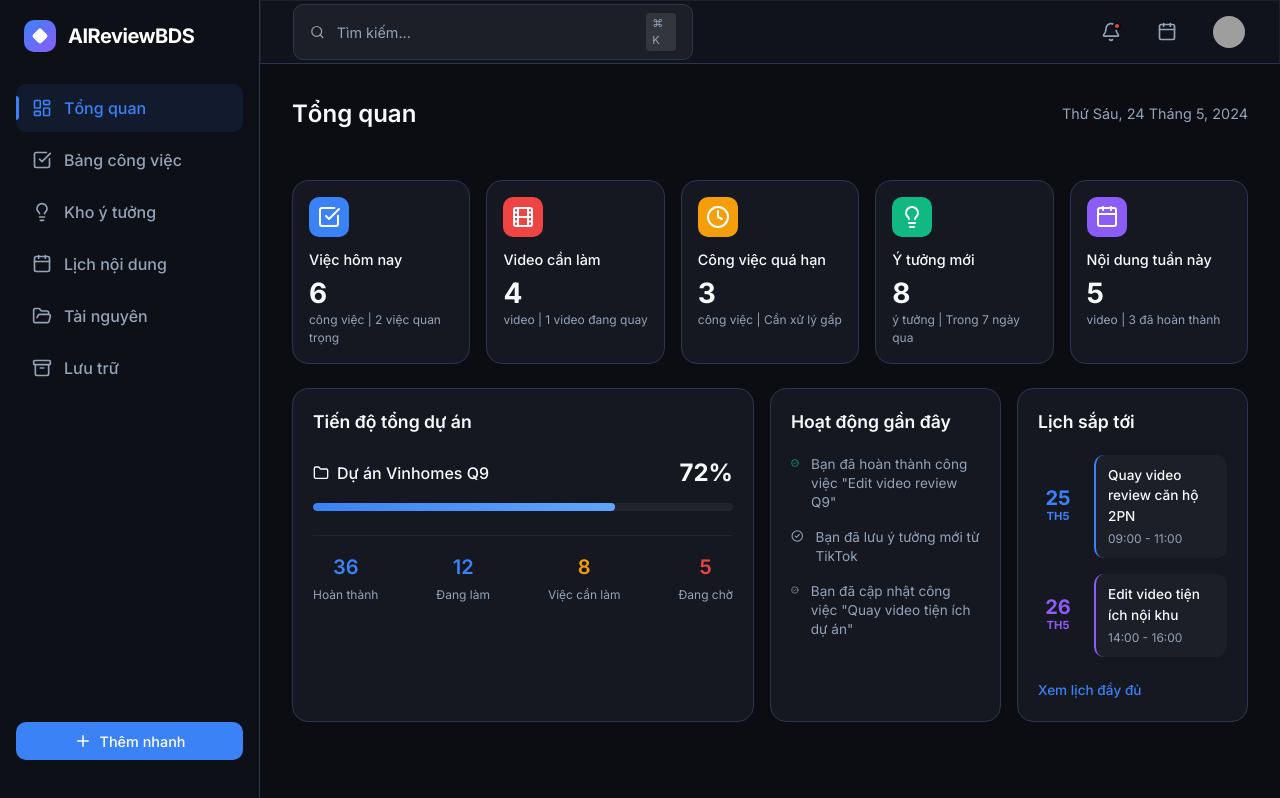
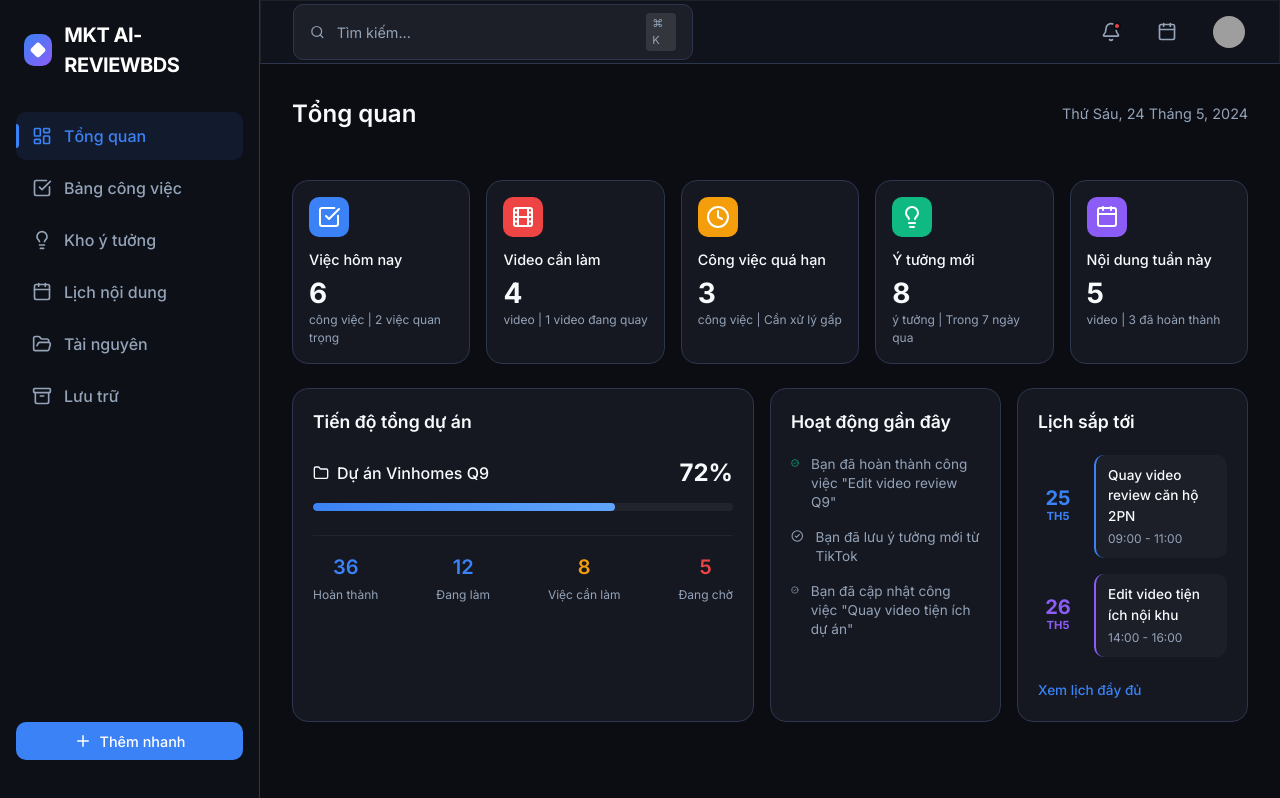
Before and after one commit to tunoai/plan-web-reviewbds, a React (Vite) app: page / in a window 1280 px wide. Built offline with nearby package versions, Linux system fonts and the light colour scheme; grey boxes are pictures that could not be loaded.

Commit message:
Update website name to MKT AI-REVIEWBDS

```diff
--- a/index.html
+++ b/index.html
@@ -4,7 +4,7 @@
     <meta charset="UTF-8" />
     <link rel="icon" type="image/svg+xml" href="/favicon.svg" />
     <meta name="viewport" content="width=device-width, initial-scale=1.0" />
-    <title>theo-doi-du-an-web-bds</title>
+    <title>MKT AI-REVIEWBDS</title>
   </head>
   <body>
     <div id="root"></div>
--- a/src/App.tsx
+++ b/src/App.tsx
@@ -24,7 +24,7 @@ const Sidebar = () => {
         <div className="logo-icon">
           <div className="logo-shape"></div>
         </div>
-        <h1 className="logo-text">AIReviewBDS</h1>
+        <h1 className="logo-text">MKT AI-REVIEWBDS</h1>
       </div>
 
       <nav className="nav-menu">
```
